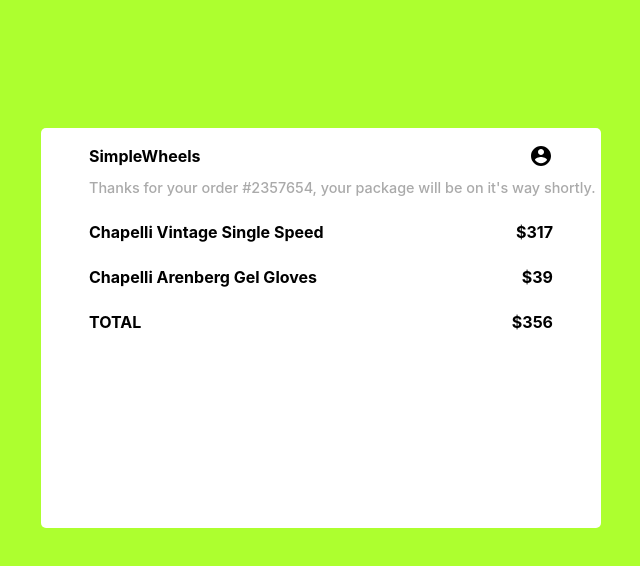
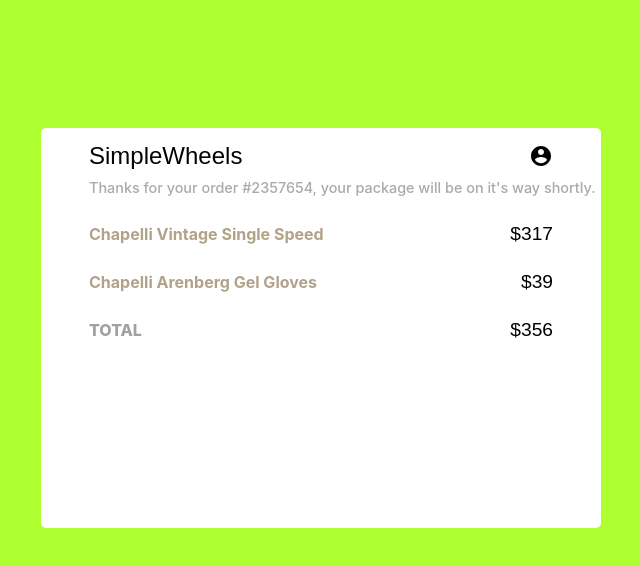
Before and after one commit to catalystcodes/Loop_1_-_step_3, a plain HTML site: page index.html in a window 1280 px wide. Shown: the whole page, without its empty margins (319-959 px from the left). Drawn offline with Linux system fonts and the light colour scheme.

Commit message:
update code base

```diff
--- a/css/style.css
+++ b/css/style.css
@@ -31,5 +31,25 @@
 }
 
 .icon {
-    margin-left: 20rem;
+    margin-left: 15rem;
 }
+
+.head1 {
+    font-size: x-large;
+    color: #020405;
+}
+
+h4 {
+    color: #b1a288;
+}
+
+h1 {
+    font-family: fantasy;
+    font-weight: lighter;
+    font-size: larger;
+}
+
+.head2 {
+    font-weight: 800;
+    color: #a1a29e;
+}
--- a/index.html
+++ b/index.html
@@ -12,7 +12,7 @@
 <body>
     <div id="container">
         <div id="word">
-            <h1>SimpleWheels</h1>
+            <h1 class="head1">SimpleWheels</h1>
             <img src="./media/account.svg" alt="" class="icon">
         </div>
         <p>Thanks for your order #2357654, your package will be on it's way shortly.</p>
@@ -28,7 +28,7 @@
         </div>
 
         <div id="word">
-            <h3>TOTAL</h3>
+            <h2 class="head2">TOTAL</h2>
             <h1>$356</h1>
         </div>
     </div>
```
